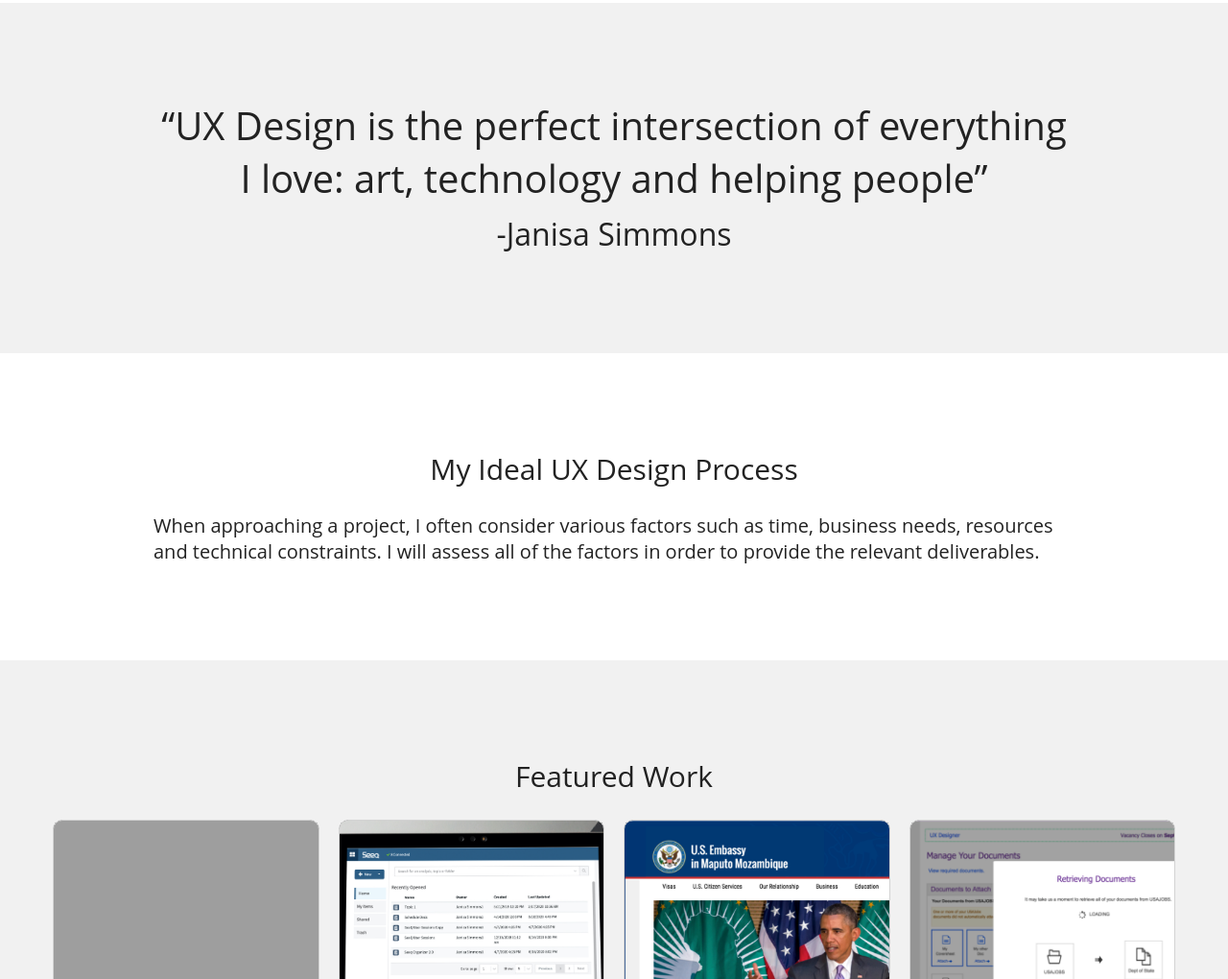
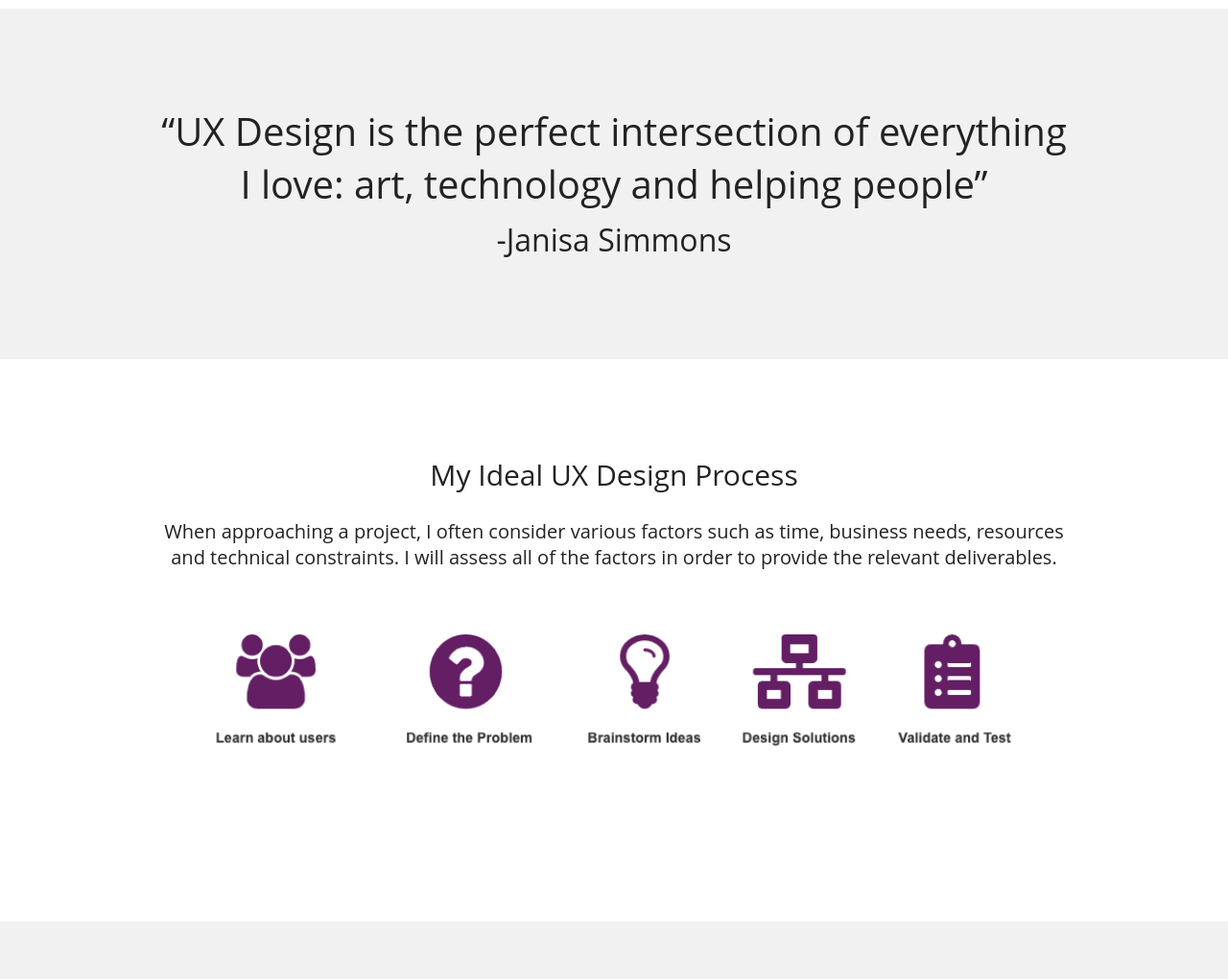
Before and after one commit to lasallejs/janisadesigns, a plain HTML site: page index.html in a window 1280 px wide. Shown: the part 933-1953 px from the top of the page at 96% size. Drawn offline with nearby package versions, Linux system fonts and the light colour scheme; grey boxes are pictures that could not be loaded.

```diff
--- a/assets/style.css
+++ b/assets/style.css
@@ -10,7 +10,6 @@ body, p, h1, h2, h3, h4, h5, h6, div, section {
     padding-inline-start:0;
     padding-inline-end:0;
 }
-
 
 body {
     font-family: 'open sans';
@@ -72,6 +71,7 @@ nav .container {
 #hero {
     background:url("../images/light-gray-background.png");
     background-size:cover;
+
 }
 .subhead {
     margin-bottom: 40px;
@@ -96,6 +96,7 @@ nav .container {
     display: flex;
     justify-content: space-between;
     align-items: center;
+
 }
 .hero-content {
         margin-left: -170px;
@@ -129,10 +130,20 @@ nav .container {
     margin: auto;
     padding: 100px 40px;
 }
- .container h2 {
+.container h2 {
     text-align: center;
     font-weight: normal;
     margin-bottom: 25px;
+}
+
+#process p  {
+    text-align: center;
+    margin-bottom: 40px;
+
+}
+
+#process img  {
+    width:90%;
 
 }
 
@@ -144,15 +155,14 @@ nav .container {
     padding:50px 10px;
 }
 
-
 #quote span {
     font-size: 32px;
 }
 
 .hero-button {
     margin-top:40px;
+}
 
-}
 .hero-button a {
     background-color: #631F64;
     padding: 10px 30px;
@@ -161,6 +171,7 @@ nav .container {
     text-decoration: none;
     font-size:21px;
 }
+
 .hero-button a:hover {
     background-color: #8A2E8C;
 }
@@ -168,8 +179,6 @@ nav .container {
 
 .content-block.wine h2{
     color:white;
-
-
 }
 
 .grid {
@@ -178,7 +187,6 @@ nav .container {
     grid-gap:20px;
     align-items: center;
     justify-content:space-between;
-
 }
 
 #companies .grid img {
@@ -192,10 +200,7 @@ nav .container {
 }
 #companies h2{
     font-size:1.1em;
-
 }
-
-
 
 .grid-item {
     background-color:#000000;
@@ -208,15 +213,9 @@ nav .container {
     border:1px solid #d3d3d3;
 }
 .grid-item:hover {
-    opacity: .7;*/
+    opacity: .7;
     cursor: pointer;
-
-
 }
-
-
-
-
 
 
 .grid-item.one {
@@ -225,21 +224,15 @@ nav .container {
 }
 
 .grid-item.two {
-
     background-image:url("../images/seeq_homescreen.jpg");
     background-position: center;
-
-
 }
 
 .grid-item.three {
-
     background-image:url("../images/usembassy-project.png");
-
 }
 
 .grid-item.four {
-
     background-image:url("../images/document_upload.png");
 }
 
@@ -257,12 +250,9 @@ nav .container {
     display: inline-block;
 }
 
-
 .grid-item a.active{
     height:100%;
     background-color:unset
-
-
 }
 
 
@@ -281,7 +271,6 @@ nav .container {
     background-color: rgb(255, 255, 255);
     height:300px;
     width: 33%;
-
 }
 
 
--- a/index.html
+++ b/index.html
@@ -48,7 +48,9 @@
         <div class="container">
             <h2>Companies I've Worked with</h2>
             <div class="grid">
-            <img class="vert" src="images/georgetown_logo.jpeg" />
+                <span data-toggle="tooltip" data-placement="bottom" title="Tooltip on bottom">
+                    <img class="vert" src="images/georgetown_logo.jpeg" />
+                </span>
             <img class="horiz"src="images/tcg_logo.jpeg" />
             <img class="vert"src="images/eop_logo.png" />
             <img class="horiz"src="images/mgs_logo_purple.png" />
@@ -76,6 +78,7 @@
 
             <h2>My Ideal UX Design Process</h2>
             <p>When approaching a project, I often consider various factors such as time, business needs, resources and technical constraints. I will assess all of the factors in order to provide the relevant deliverables.</p>
+            <p><img src="images/design_process.png" /></p>
 
 
 
```
Also changed, not shown: images/design_process.png (added), 1 other file.
